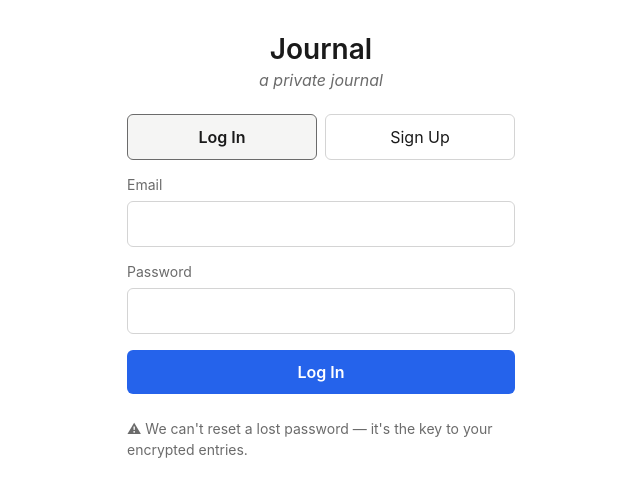
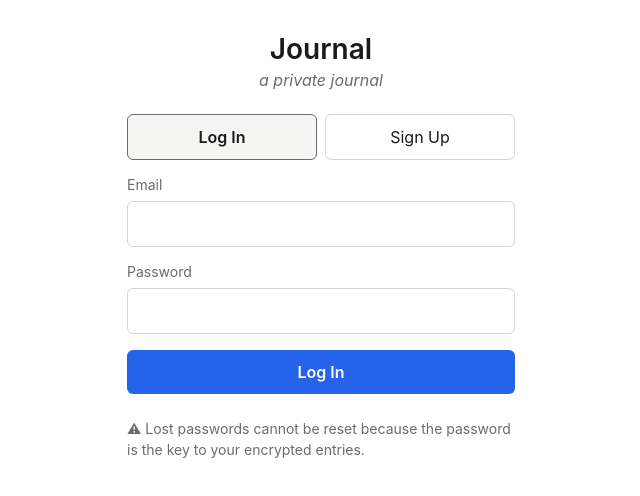
Before and after one commit to jcenglish/journal, a React (Vite) app in the folder frontend/: page / in a window 1280 px wide. Shown: the top 496 px of the page, without its empty margins (319-959 px from the left). Built offline with nearby package versions, Linux system fonts and the light colour scheme; no server answers.

Commit message:
copy change

```diff
--- a/frontend/src/pages/AuthPage.tsx
+++ b/frontend/src/pages/AuthPage.tsx
@@ -107,7 +107,7 @@ export function AuthPage() {
       </form>
 
       <p className={styles.warning}>
-        ⚠ We can't reset a lost password — it's the key to your encrypted entries.
+        ⚠ Lost passwords cannot be reset because the password is the key to your encrypted entries.
       </p>
     </main>
   )
```
